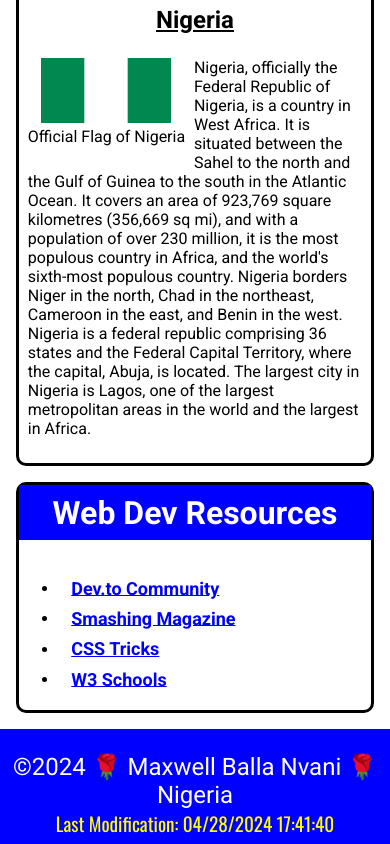
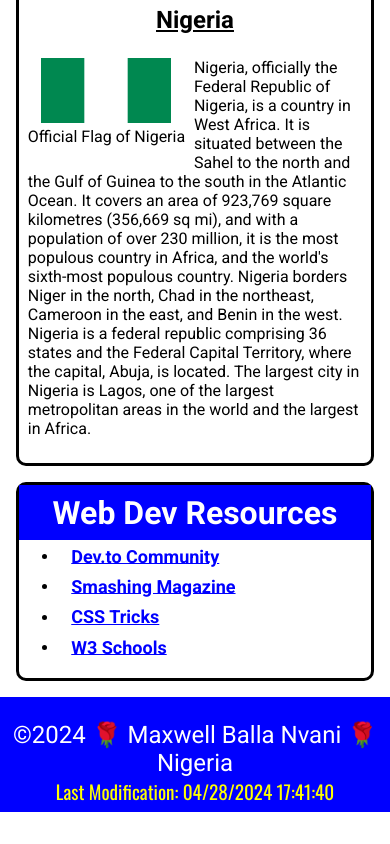
Before and after one commit to gmaxstores/wdd131, a plain HTML site: page index.html in a window 390 px wide. Shown: the part 727-1571 px from the top of the page. After the commit the page ends 1539 px from the top, so only its background shows below. Drawn offline with nearby package versions, Linux system fonts and the light colour scheme.

Commit message:
tried to fix the audit error

```diff
--- a/index.html
+++ b/index.html
@@ -52,8 +52,7 @@
             <h2 class="cardheading">
                 Web Dev Resources
             </h2>
-            <p class="devp">
-                <ul>
+            <ul class="devp">
                 <li>
                     <a class="devlink" href="https://dev.to/">Dev.to Community</a>
                 </li>
@@ -67,7 +66,6 @@
                     <a class="devlink" href="https://www.w3schools.com/">W3 Schools</a>
                 </li>
             </ul>
-            </p>
         </section>
     </main>
     <footer>
--- a/styles/base.css
+++ b/styles/base.css
@@ -9,7 +9,7 @@ main {display: grid;grid-template-columns: auto minmax(200px, 30%);}
 .card {border: 3px solid black;margin: 1em;border-radius: 10px;}
 .cardheading {margin: 0; background-color: blue;color: white;font-size: 2em;font-weight: bold;text-align: center;padding: 2.5%;}
 .devlink {color: blue;text-decoration: underline;}
-.devp {display: flex;flex-direction: column;height: 35%;}
+.devp {margin-top: 80%;}
 .devp a {text-decoration: underline;color: blue;}
 div {display: grid;grid-template-columns: 1fr 1fr;padding: 2.5%;align-items: center;column-gap: 2.5%;justify-items: center;}
 .countryheading {text-align: center;font-size: 1.5em;font-weight: bold;text-decoration: underline black;}
@@ -25,5 +25,5 @@ li {padding: 1.5%;}
 @media screen and (max-width: 900px) {
     main {display: block;height: 100%;}
     nav, footer {flex-direction: column;}
-    .devp {padding: 0;}
+    .devp {margin-top: 0;}
 }
```
Lines whose indentation alone changed are shown as unchanged.
